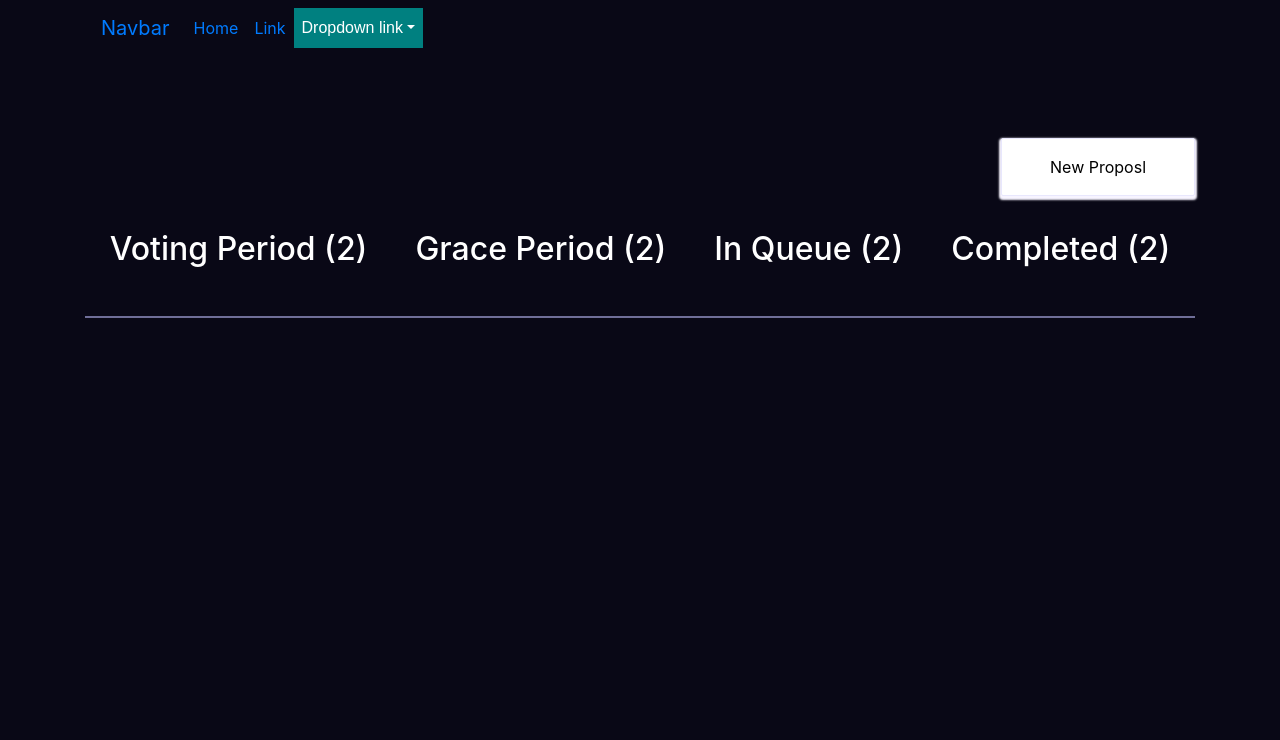
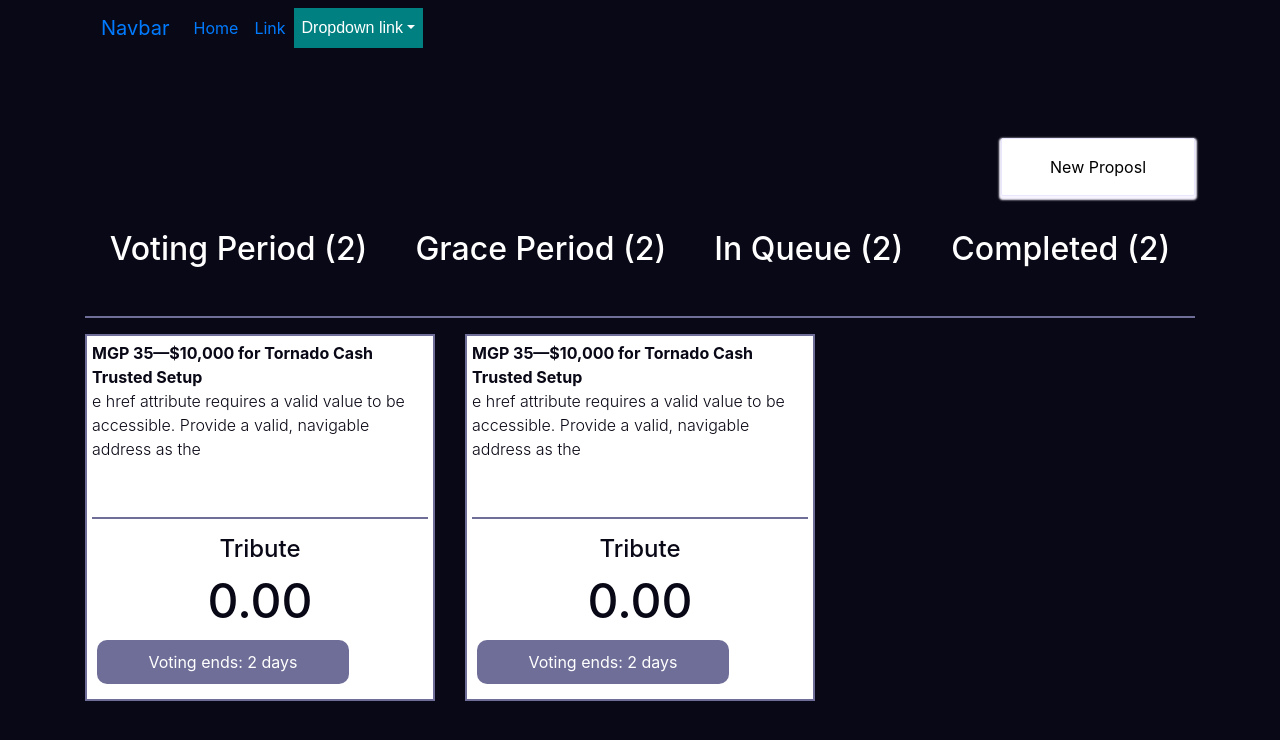
Before and after one commit to Seniorwebdeveloper0217/React.js-snx-frontend, a React (Create React App) app: page /proposals in a window 1280 px wide. Shown: the top 740 px of the page. Built offline with nearby package versions, Linux system fonts and the light colour scheme.

Commit message:
fix up on proposal description

```diff
--- a/src/App.css
+++ b/src/App.css
@@ -74,4 +74,17 @@ hr {
   border-width: 2px;
   border-style: solid;
   border-color: #6f6e98;
+  color: #090816;
+  padding: 5px;
 }
+
+.voting-duration-box {
+  background-color: #6f6e98;
+  border-radius: 10px;
+  justify-content: center;
+  text-align: center;
+  margin: 10px 5px;
+  padding: 10px 5px;
+  width: 75%;
+  color: white;
+}
--- a/src/App.js
+++ b/src/App.js
@@ -3,7 +3,9 @@ import { BrowserRouter, Route } from 'react-router-dom';
 import HomePage from './pages/HomePage';
 import MembersPage from "./pages/MembersPage";
 import ProposalsPage from "./pages/ProposalsPage";
+import ProposalDetailPage from "./pages/ProposalDetailPage";
 import Header from "./components/Header"
+
 
 import "./App.css"
 
@@ -21,6 +23,7 @@ class App extends Component {
           <Route exact path = '/' component={HomePage} />
           <Route exact path = '/members' component={MembersPage} />
           <Route exact path = '/proposals' component={ProposalsPage} />
+          <Route exact path = '/proposalDetails' component={ProposalDetailPage} />
         </BrowserRouter>
       </div>
       )
--- a/src/components/ProposalDescription.js
+++ b/src/components/ProposalDescription.js
@@ -1,9 +1,25 @@
 import React from 'react';
 
 
-const Proposal = (props) => {
-    <div className="container proposal-box">
-        <strong>MGP 35—$10,000 for Tornado Cash Trusted Setup</strong>
-        <p className=""></p>
-    </div>
+const ProposalDescription = (props) => {
+    return(
+        <div className="container proposal-box">
+            <strong>MGP 35—$10,000 for Tornado Cash Trusted Setup</strong>
+            <br/>
+            <p className="font-weight-light">e href attribute requires a valid value to
+            be accessible. Provide a valid, navigable address as the </p>
+            <br/>
+            <hr/>
+            <div className="text-center">
+                <h4>Tribute</h4>
+                <h1 style={{fontSize: "3em"}}>0.00</h1>
+            </div>
+            <div className="voting-duration-box align-center">
+                Voting ends: 2 days
+            </div>
+            {/* TODO add progress bar etc */}
+        </div>
+    );
 }
+
+export default ProposalDescription;
--- a/src/pages/ProposalDetailPage.js
+++ b/src/pages/ProposalDetailPage.js
@@ -1,14 +1,12 @@
-import React, {Component} from "react";
+import React from "react";
 
-class ProposalDetailPage extends Component {
 
-    render() {
-        return (
-            <div>
-                ProposalDetailPage
-            </div>
-        )
-    }
+const ProposalDetailPage = (props) => {
+    return (
+        <div className="container">
+            <h3>MGP 34—$5,000 for Moloch v1/v2 Security Review</h3>
+        </div>
+    )
 }
 
 export default ProposalDetailPage;
--- a/src/pages/ProposalsPage.js
+++ b/src/pages/ProposalsPage.js
@@ -1,6 +1,6 @@
 import React, { Component } from 'react';
 import {Link} from "react-router-dom"
-import Header from "../components/Header";
+import ProposalDescription from "../components/ProposalDescription";
 
 class ProposalsPage extends Component {
     state = {
@@ -23,7 +23,12 @@ class ProposalsPage extends Component {
                 </div>
                 <hr/>
                 <div className="row">
-
+                    <div className="col-md-4">
+                        <ProposalDescription/>
+                    </div>
+                    <div className="col-md-4">
+                        <ProposalDescription/>
+                    </div>
                 </div>
             </div>
         )
```
